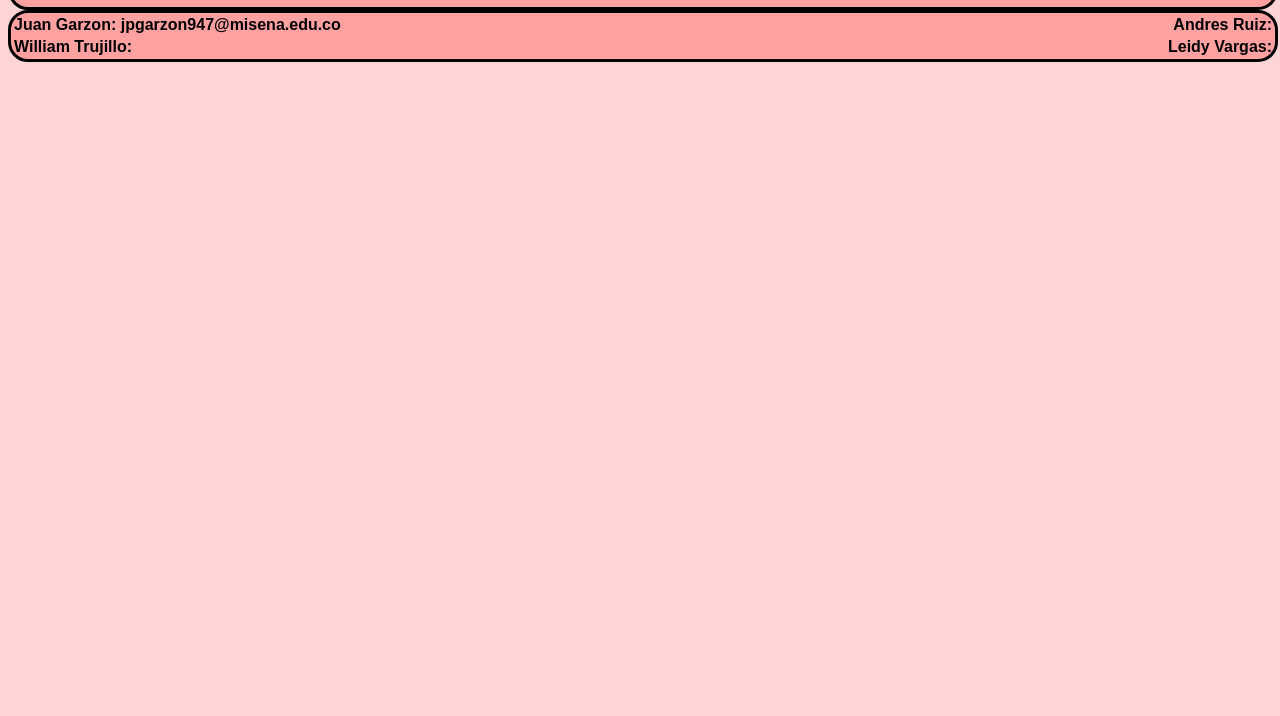
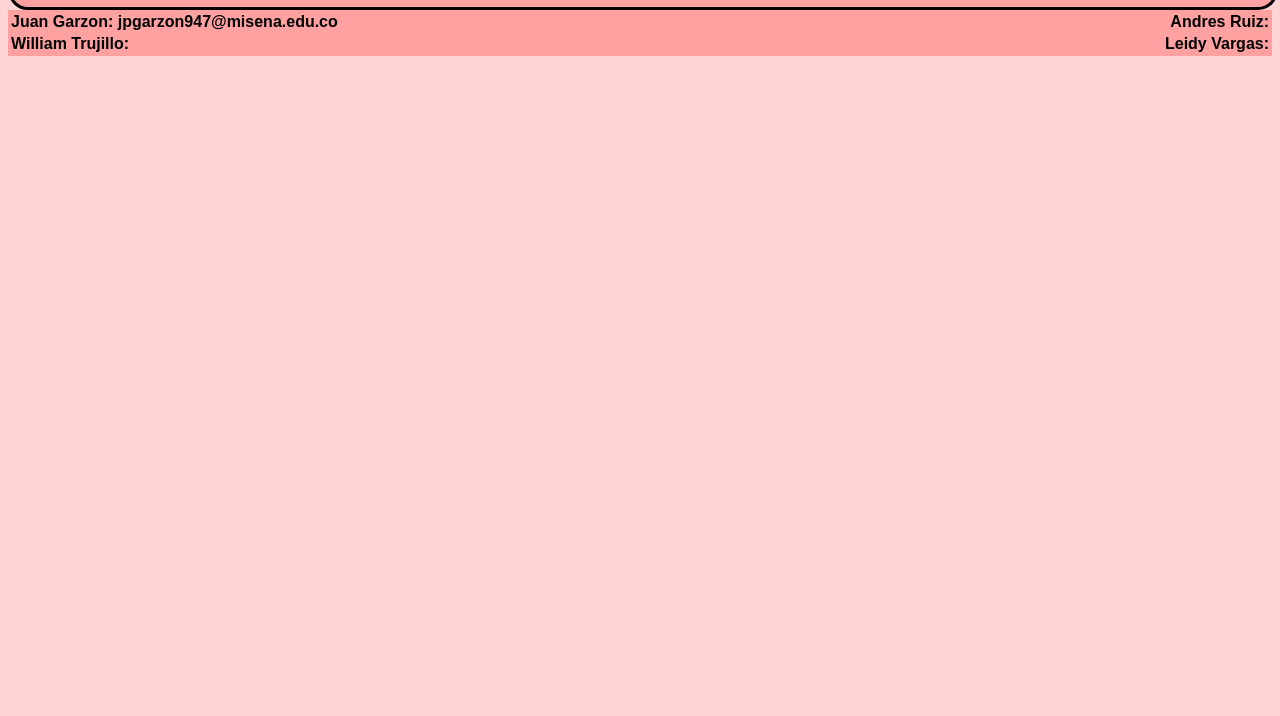
Before and after one commit to JuanGarzon616/lawpage, a plain HTML site: page index.html in a window 1280 px wide. Shown: the part 84-800 px from the top of the page. Drawn offline with Linux system fonts and the light colour scheme.

Commit message:
chore: sfsd

```diff
--- a/dibujos.css
+++ b/dibujos.css
@@ -12,7 +12,7 @@
     height: auto;
     width: 100%;
     background: #FFA1A1;
-    border: px solid black;
+    border: 0px solid black;
     float: left;
 
 }
--- a/index.html
+++ b/index.html
@@ -21,7 +21,7 @@
 
 
 <footer>
-	<div class="div">
+	<div class="div1">
 	<table style="width:100%" border="0px solid black" >
 		<tr>
 			<th text align="left">
```
